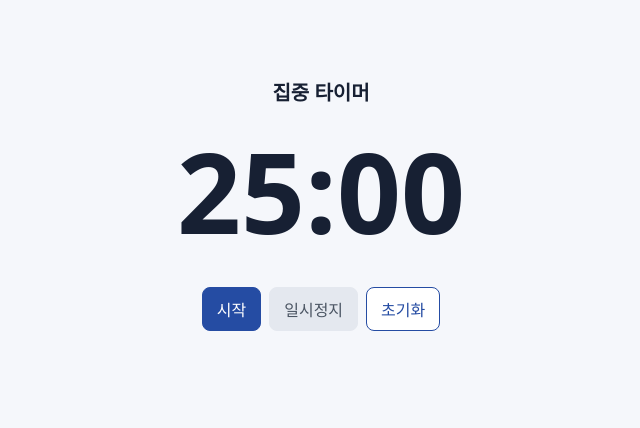
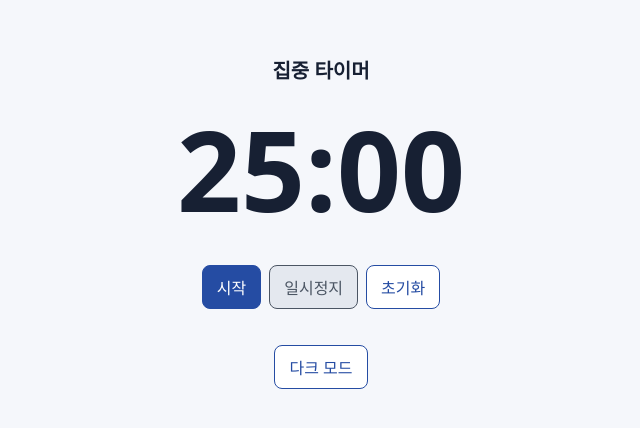
Before and after one commit to myungjunkimm/paseo_test, a plain HTML site: page index.html in a window 1280 px wide. Shown: the part 178-606 px from the top of the page, without its empty margins (319-959 px from the left). Drawn offline with Linux system fonts and the light colour scheme.

Commit message:
Add dark mode toggle with system theme fallback

```diff
--- a/app.js
+++ b/app.js
@@ -85,3 +85,35 @@ pauseButton.addEventListener('click', pause);
 resetButton.addEventListener('click', reset);
 document.addEventListener('visibilitychange', tick);
 render();
+
+function initThemeToggle() {
+  const root = document.documentElement;
+  const toggle = document.querySelector('#theme-toggle');
+  const systemTheme = window.matchMedia('(prefers-color-scheme: dark)');
+
+  function isDarkTheme() {
+    return root.dataset.theme ? root.dataset.theme === 'dark' : systemTheme.matches;
+  }
+
+  function updateThemeToggle() {
+    toggle.setAttribute('aria-pressed', String(isDarkTheme()));
+  }
+
+  function toggleTheme() {
+    const theme = isDarkTheme() ? 'light' : 'dark';
+    root.dataset.theme = theme;
+    updateThemeToggle();
+
+    try {
+      localStorage.setItem('focus-timer-theme', theme);
+    } catch {
+      // Keep the override for this page when storage is unavailable.
+    }
+  }
+
+  toggle.addEventListener('click', toggleTheme);
+  systemTheme.addEventListener('change', updateThemeToggle);
+  updateThemeToggle();
+}
+
+initThemeToggle();
--- a/index.html
+++ b/index.html
@@ -4,6 +4,20 @@
   <meta charset="utf-8">
   <meta name="viewport" content="width=device-width, initial-scale=1">
   <title>집중 타이머</title>
+  <script>
+    function restoreTheme() {
+      try {
+        const theme = localStorage.getItem('focus-timer-theme');
+        if (theme === 'light' || theme === 'dark') {
+          document.documentElement.dataset.theme = theme;
+        }
+      } catch {
+        // Fall back to the system theme when storage is unavailable.
+      }
+    }
+
+    restoreTheme();
+  </script>
   <link rel="stylesheet" href="style.css">
   <script src="app.js" defer></script>
 </head>
@@ -17,6 +31,7 @@
       <button id="reset" type="button">초기화</button>
     </div>
     <p id="status" role="status"></p>
+    <button id="theme-toggle" type="button" aria-pressed="false">다크 모드</button>
   </main>
 </body>
 </html>
--- a/style.css
+++ b/style.css
@@ -1,11 +1,19 @@
 :root {
+  color-scheme: light dark;
+  --background: light-dark(#f5f7fb, #161b25);
+  --text: light-dark(#172033, #eef2fa);
+  --accent: light-dark(#254ca3, #aac5ff);
+  --surface: light-dark(#fff, #222b3b);
+  --muted: light-dark(#4b5563, #c2ccdc);
+  --disabled: light-dark(#e4e8ef, #343f53);
+}
+
+:root[data-theme="light"] {
   color-scheme: light;
-  --background: #f5f7fb;
-  --text: #172033;
-  --accent: #254ca3;
-  --surface: #fff;
-  --muted: #4b5563;
-  --disabled: #e4e8ef;
+}
+
+:root[data-theme="dark"] {
+  color-scheme: dark;
 }
 
 body {
@@ -59,10 +67,11 @@ button {
 }
 
 button:disabled {
-  border-color: var(--disabled);
+  border-color: var(--muted);
   background: var(--disabled);
   color: var(--muted);
   cursor: default;
+  opacity: 1;
 }
 
 #status {
```
